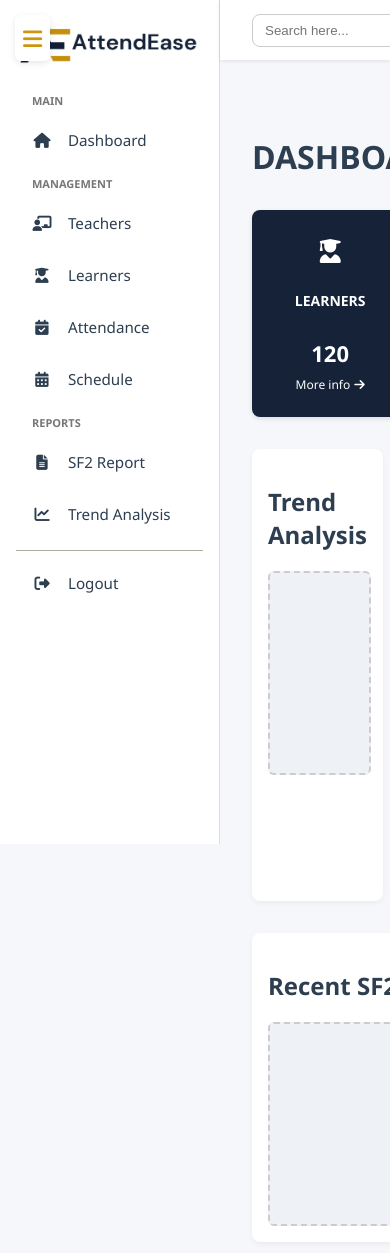
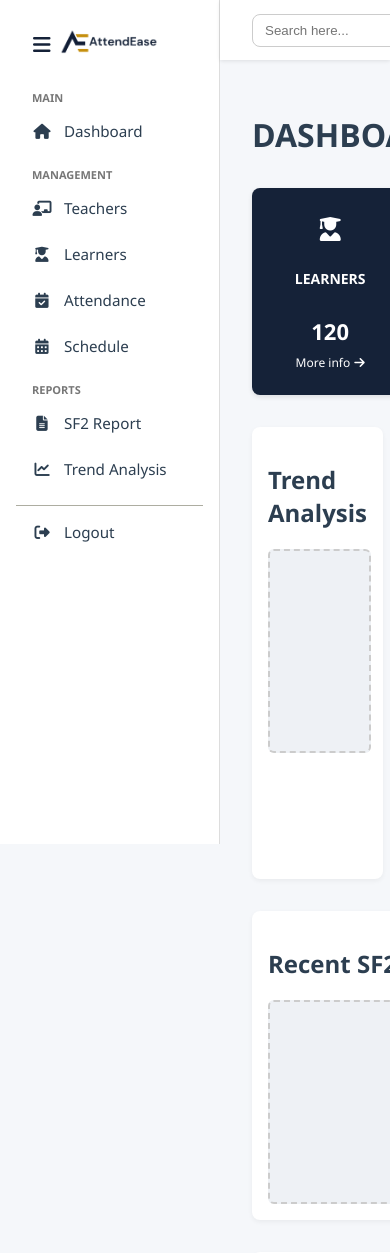
Before and after one commit to Dianah-Marie/Capstone, a PHP site: page / in a window 390 px wide; the page is wider, and only the part inside the window is pictured. Shown: the top 1253 px of that part. Run offline with PHP 8.4, Linux system fonts and the light colour scheme; some libraries are stand-ins or nearby versions.

Commit message:
Updated header with hamburger menu and logo

```diff
--- a/css/style.css
+++ b/css/style.css
@@ -10,6 +10,8 @@
   --hover-primary: #c4860f;
   --font-family: 'Segoe UI', sans-serif;
   --sidebar-width: 220px;
+  --sidebar-closed-width: 60px;
+  --transition-speed: 0.3s;
 }
 
 /* Reset and Base */
@@ -24,7 +26,7 @@ body {
 .top-header {
   position: fixed;
   top: 0;
-  left: 220px;
+  left: var(--sidebar-width);
   right: 0;
   background-color: var(--white);
   height: 60px;
@@ -34,6 +36,11 @@ body {
   padding: 0 2rem;
   box-shadow: 0 1px 4px rgba(0, 0, 0, 0.1);
   z-index: 1000;
+  transition: left var(--transition-speed);
+}
+
+.sidebar.closed ~ .top-header {
+  left: var(--sidebar-closed-width);
 }
 
 .search-bar {
@@ -85,30 +92,50 @@ body {
   top: 0;
   left: 0;
   height: 100vh;
-  width: 220px;
+  width: var(--sidebar-width);
   background-color: var(--white);
   border-right: 1px solid #ddd;
   padding: 1.2rem 1rem;
   box-sizing: border-box;
-  transition: transform 0.3s ease;
-  z-index: 999;
+  transition: width var(--transition-speed);
+  z-index: 998;
 }
 
-.sidebar.collapsed {
-  transform: translateX(-100%);
+.sidebar.closed {
+  width: var(--sidebar-closed-width);
 }
 
 .sidebar .logo {
   display: flex;
   justify-content: center;
+  align-items: center;
   margin-bottom: 1.5rem;
+  transition: justify-content var(--transition-speed);
+}
+
+.sidebar.closed .logo {
+  justify-content: center;
+}
+
+.sidebar.closed .menu-label,
+.sidebar.closed a span {
+  display: none;
+}
+.sidebar .logo {
+  display: flex;
+  align-items: center;           /* Align logo vertically like text */
+  gap: 12px;
+  padding: 10px 16px;            /* Match menu padding */
+  height: px;                  /* Consistent height */
+  box-sizing: border-box;
 }
 
 .logo-img {
-  max-width: 100%;
+  max-width: 65%;
   max-height: 60px;
   object-fit: contain;
   display: block;
+  transition: max-height var(--transition-speed);
 }
 
 .sidebar ul,
@@ -118,25 +145,23 @@ body {
   margin: 0;
 }
 
-.sidebar ul li,
 .sidebar-menu li {
-  margin-bottom: 12px;
+  margin-bottom: 6px;
 }
 
-.sidebar ul li a,
 .sidebar-menu a {
-  display: block;
+  display: flex;
+  align-items: center;
   text-decoration: none;
   padding: 10px 16px;
   font-size: 0.95rem;
   color: var(--text-dark);
   border-radius: 5px;
-  transition: 0.3s ease;
+  transition: background-color var(--transition-speed), color var(--transition-speed);
 }
 
-.sidebar ul li a:hover,
 .sidebar-menu a:hover {
-  background-color: #f6e6c8; /* very light warm tone */
+  background-color: #f6e6c8;
   color: var(--primary-color);
 }
 
@@ -144,6 +169,16 @@ body {
   margin-right: 12px;
   width: 20px;
   text-align: center;
+  transition: margin-right var(--transition-speed);
+}
+
+.sidebar.closed .sidebar-menu a {
+  justify-content: center;
+  padding: 10px;
+}
+
+.sidebar.closed .sidebar-menu i {
+  margin-right: 0;
 }
 
 .menu-label {
@@ -152,6 +187,7 @@ body {
   text-transform: uppercase;
   margin: 16px 0 8px 16px;
   font-weight: 600;
+  transition: opacity var(--transition-speed);
 }
 
 .menu-separator {
@@ -162,37 +198,41 @@ body {
 /* Menu Toggle Button */
 .menu-toggle {
   position: fixed;
-  top: 15px;
-  left: 15px;
+  top: 20px;               /* Adjust top spacing as needed */
+  left: 25px;              /* Aligns horizontally with sidebar icons */
   font-size: 22px;
-  color: var(--primary-color);
-  background: white;
-  border-radius: 6px;
+  color: var(--dark-color);
   padding: 8px;
   cursor: pointer;
   z-index: 1001;
-  box-shadow: 0 2px 6px rgba(0, 0, 0, 0.1);
+}
+.menu-toggle i {
+  font-size: 20px;
+  transition: transform 0.3s ease;
 }
 
-/* Push content when sidebar is visible */
-.main-content {
-  margin-left: 220px;
-  transition: margin-left 0.3s ease;
+/* When sidebar is closed */
+.sidebar.closed .menu-toggle i {
+  transform: rotate(180deg); /* Optional animation */
+  font-size: 20px;            /* You can shrink/grow if needed */
 }
 
-.sidebar.collapsed ~ .main-content {
-  margin-left: 0;
-}
-/* Main Layout */
-.container {
-  display: flex;
-}
 
+/* Main Content */
 .main-content {
-  margin-left: 220px;
+  margin-left: var(--sidebar-width);
+  transition: margin-left var(--transition-speed);
   margin-top: 60px;
   padding: 2rem;
   flex-grow: 1;
+}
+
+.sidebar.closed ~ .main-content {
+  margin-left: var(--sidebar-closed-width);
+}
+
+.container {
+  display: flex;
 }
 
 .main-content .welcome {
@@ -300,10 +340,11 @@ body {
   border-radius: 8px;
   box-shadow: 0 2px 5px rgba(0,0,0,0.05);
 }
+
 #calendar {
-  max-width: 300px;         /* calendar width */
-  font-size: 14px;          /* smaller font */
-  margin: 0 auto;           /* center horizontally */
+  max-width: 300px;
+  font-size: 14px;
+  margin: 0 auto;
   border: 1px solid #ccc;
   border-radius: 6px;
   padding: 10px;
@@ -344,9 +385,11 @@ body {
   border-radius: 6px;
   font-size: 14px;
   color: #333;
+  transition: background-color var(--transition-speed), transform var(--transition-speed);
 }
+
 .calendar-day:hover {
-   background-color: var(--hover-primary);
+  background-color: var(--hover-primary);
   color: white;
   transform: scale(1.05);
 }
--- a/index.html
+++ b/index.html
@@ -4,18 +4,27 @@
     <meta charset="UTF-8" />
     <meta name="viewport" content="width=device-width, initial-scale=1.0" />
     <title>Admin Dashboard | AttendEase</title>
+
+    <!-- Main CSS -->
     <link rel="stylesheet" href="css/style.css" />
+
+    <!-- Font Awesome -->
     <link
       rel="stylesheet"
       href="https://cdnjs.cloudflare.com/ajax/libs/font-awesome/6.5.0/css/all.min.css"
-      href="https://cdnjs.cloudflare.com/ajax/libs/font-awesome/6.5.0/css/all.min.css"
-      href="https://cdn.jsdelivr.net/npm/fullcalendar@6.1.8/main.min.css"
+      integrity="sha512-..."
+      crossorigin="anonymous"
+      referrerpolicy="no-referrer"
     />
 
+    <!-- FullCalendar -->
+    <link
+      rel="stylesheet"
+      href="https://cdn.jsdelivr.net/npm/fullcalendar@6.1.8/main.min.css"
     />
   </head>
   <body>
-    <!-- Top Header (white bar) -->
+    <!-- Top Header -->
     <header class="top-header">
       <input type="text" class="search-bar" placeholder="Search here..." />
       <div class="user-info">
@@ -32,46 +41,64 @@
       </div>
     </header>
 
-    <div class="menu-toggle" id="menu-toggle">
-      <i class="fas fa-bars"></i>
-    </div>
-
     <div class="container">
       <!-- Sidebar -->
       <nav class="sidebar">
         <div class="logo">
           <img src="images/AElogo.png" alt="AttendEase Logo" class="logo-img" />
+          <div class="menu-toggle" id="menu-toggle">
+            <i class="fas fa-bars"></i>
+          </div>
         </div>
+
         <ul class="sidebar-menu">
           <li class="menu-label">MAIN</li>
           <li>
-            <a href="index.html"><i class="fas fa-home"></i> Dashboard</a>
+            <a href="index.html">
+              <i class="fas fa-home"></i> <span>Dashboard</span>
+            </a>
           </li>
 
           <li class="menu-label">MANAGEMENT</li>
           <li>
-            <a href="#"><i class="fas fa-chalkboard-teacher"></i> Teachers</a>
+            <a href="#">
+              <i class="fas fa-chalkboard-teacher"></i>
+              <span>Teachers</span>
+            </a>
           </li>
           <li>
-            <a href="#"><i class="fas fa-user-graduate"></i> Learners</a>
+            <a href="#">
+              <i class="fas fa-user-graduate"></i> <span>Learners</span>
+            </a>
           </li>
           <li>
-            <a href="#"><i class="fas fa-calendar-check"></i> Attendance</a>
+            <a href="#">
+              <i class="fas fa-calendar-check"></i> <span>Attendance</span>
+            </a>
           </li>
           <li>
-            <a href="#"><i class="fas fa-calendar-alt"></i> Schedule</a>
+            <a href="#">
+              <i class="fas fa-calendar-alt"></i> <span>Schedule</span>
+            </a>
           </li>
 
           <li class="menu-label">REPORTS</li>
           <li>
-            <a href="#"><i class="fas fa-file-alt"></i> SF2 Report</a>
+            <a href="#">
+              <i class="fas fa-file-alt"></i> <span>SF2 Report</span>
+            </a>
           </li>
           <li>
-            <a href="#"><i class="fas fa-chart-line"></i> Trend Analysis</a>
+            <a href="#">
+              <i class="fas fa-chart-line"></i> <span>Trend Analysis</span>
+            </a>
           </li>
+
           <li class="menu-separator"></li>
           <li>
-            <a href="#"><i class="fas fa-sign-out-alt"></i> Logout</a>
+            <a href="#">
+              <i class="fas fa-sign-out-alt"></i> <span>Logout</span>
+            </a>
           </li>
         </ul>
       </nav>
@@ -124,6 +151,8 @@
         </div>
       </main>
     </div>
+
+    <!-- JS File -->
     <script src="js/script.js" defer></script>
   </body>
 </html>
--- a/js/script.js
+++ b/js/script.js
@@ -46,10 +46,18 @@
     }, 3000);
   }
 
-    // 📂 Sidebar Toggle
+  // 📂 Sidebar Toggle Logic (updated version)
   const menuToggle = document.getElementById('menu-toggle');
   const sidebar = document.querySelector('.sidebar');
-    menuToggle.addEventListener('click', function () {
-      sidebar.classList.toggle('collapsed');
+  const mainContent = document.querySelector('.main-content');
+
+  menuToggle.addEventListener('click', () => {
+    sidebar.classList.toggle('closed');
+
+    if (sidebar.classList.contains('closed')) {
+      mainContent.style.marginLeft = '60px';
+    } else {
+      mainContent.style.marginLeft = '220px';
+    }
   });
 });
```
Lines whose indentation alone changed are shown as unchanged.
